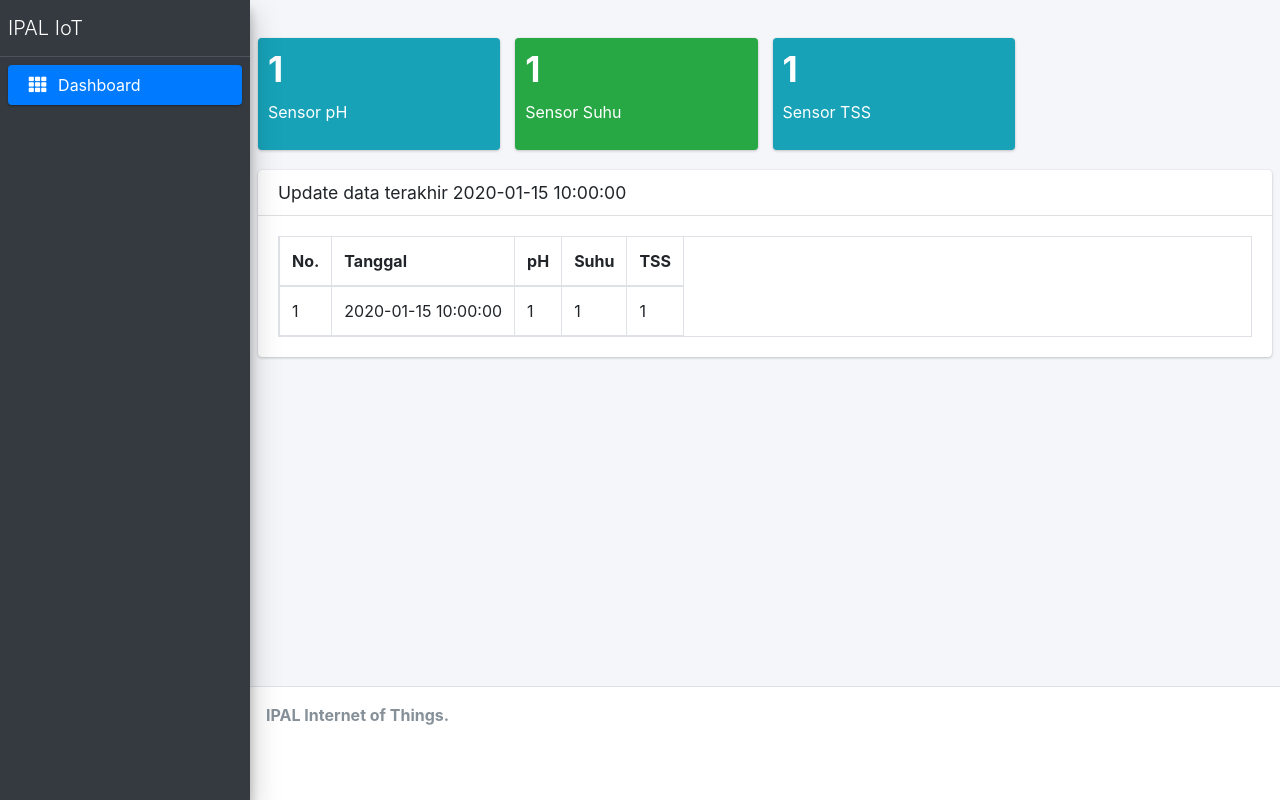
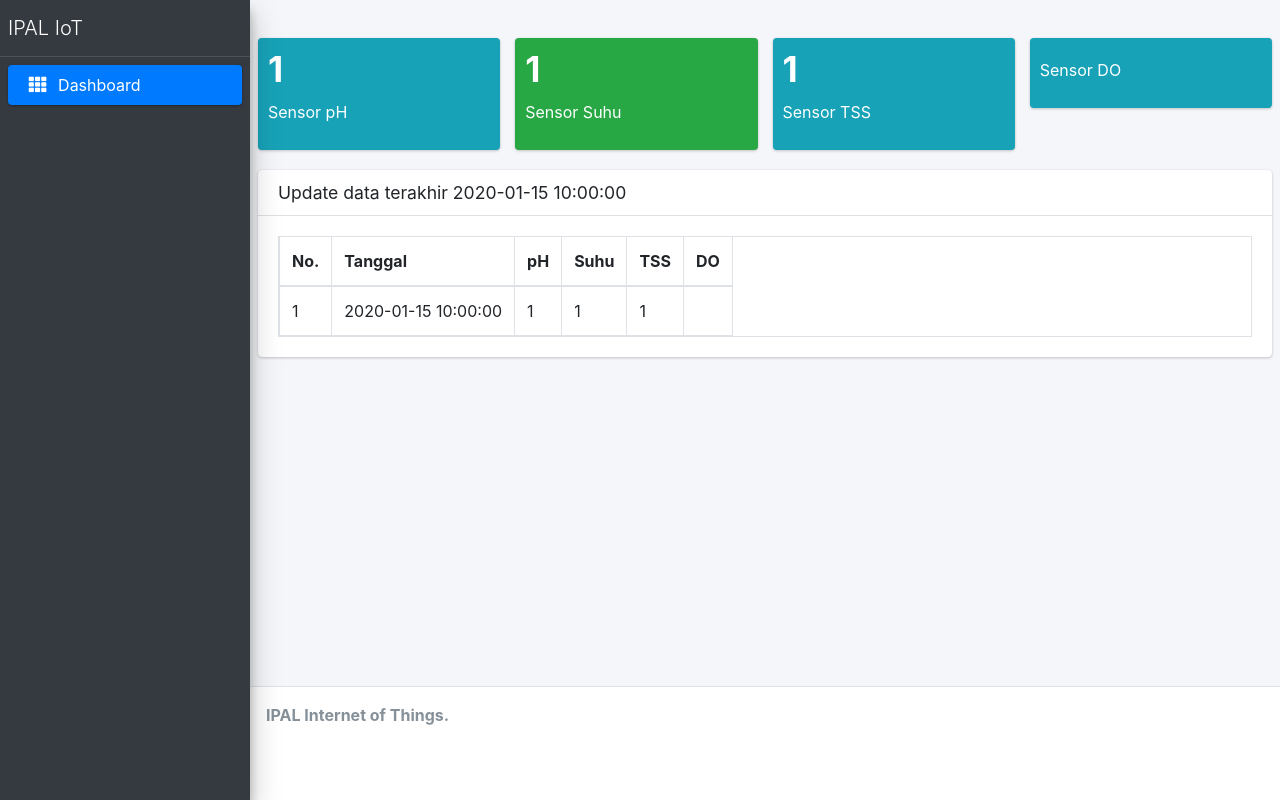
Before and after one commit to ahmada-it/ipal-iot, a PHP site: page / in a window 1280 px wide. Run offline with PHP 8.4, Linux system fonts and the light colour scheme; tables that the repository leaves empty hold one stand-in row (values such as "Sample post"); data that the repository does not hold is empty; some libraries are stand-ins or nearby versions.

Commit message:
add DO sensor table

```diff
--- a/index.php
+++ b/index.php
@@ -77,6 +77,15 @@ $querytab = mysqli_query($conn, "select * from node_ipal_1 order by id desc limi
               </div>
             </div>
           </div>
+          <!-- field 4 -->
+          <div class="col-lg-3 col-6">
+            <div class="small-box bg-info">
+              <div class="inner">
+                <h3><?php echo $latest['DO'];?></h3>
+                <p>Sensor DO</p>
+              </div>
+            </div>
+          </div>
             <div class="col-12">
               <div class="card">
                 <div class="card-header">
@@ -91,6 +100,7 @@ $querytab = mysqli_query($conn, "select * from node_ipal_1 order by id desc limi
                         <th>pH</th>
                         <th>Suhu</th>
                         <th>TSS</th>
+                        <th>DO</th>
                       </tr>
                     </thead>
                     <tbody>
@@ -103,6 +113,7 @@ $querytab = mysqli_query($conn, "select * from node_ipal_1 order by id desc limi
                           <td><?php echo $d["pH"]; ?></td>
                           <td><?php echo $d["suhu"]; ?></td>
                           <td><?php echo $d["TSS"]; ?> </td>
+                          <td><?php echo $d["DO"]; ?> </td>
                         </tr>
                       <?php } ?>
                     </tbody>
```
Also changed, not shown: index2.php (+11 -0 lines).
